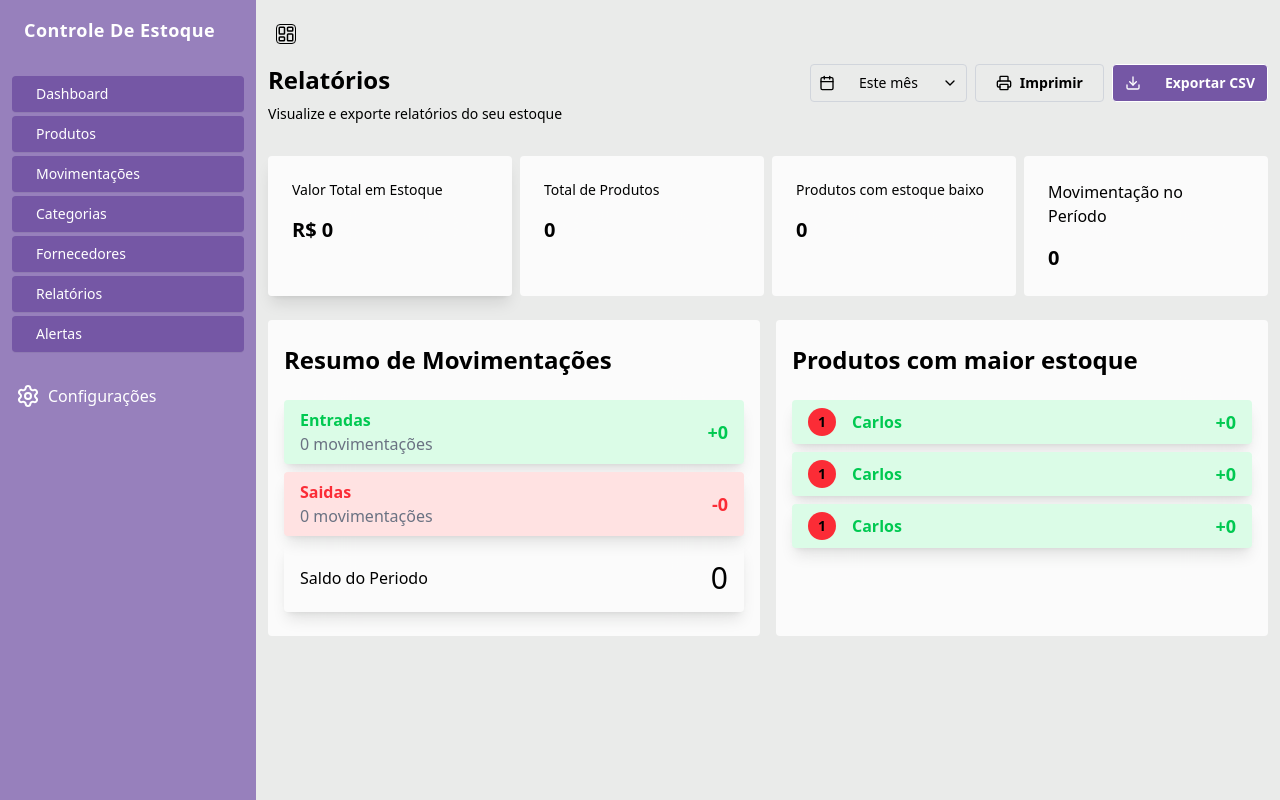
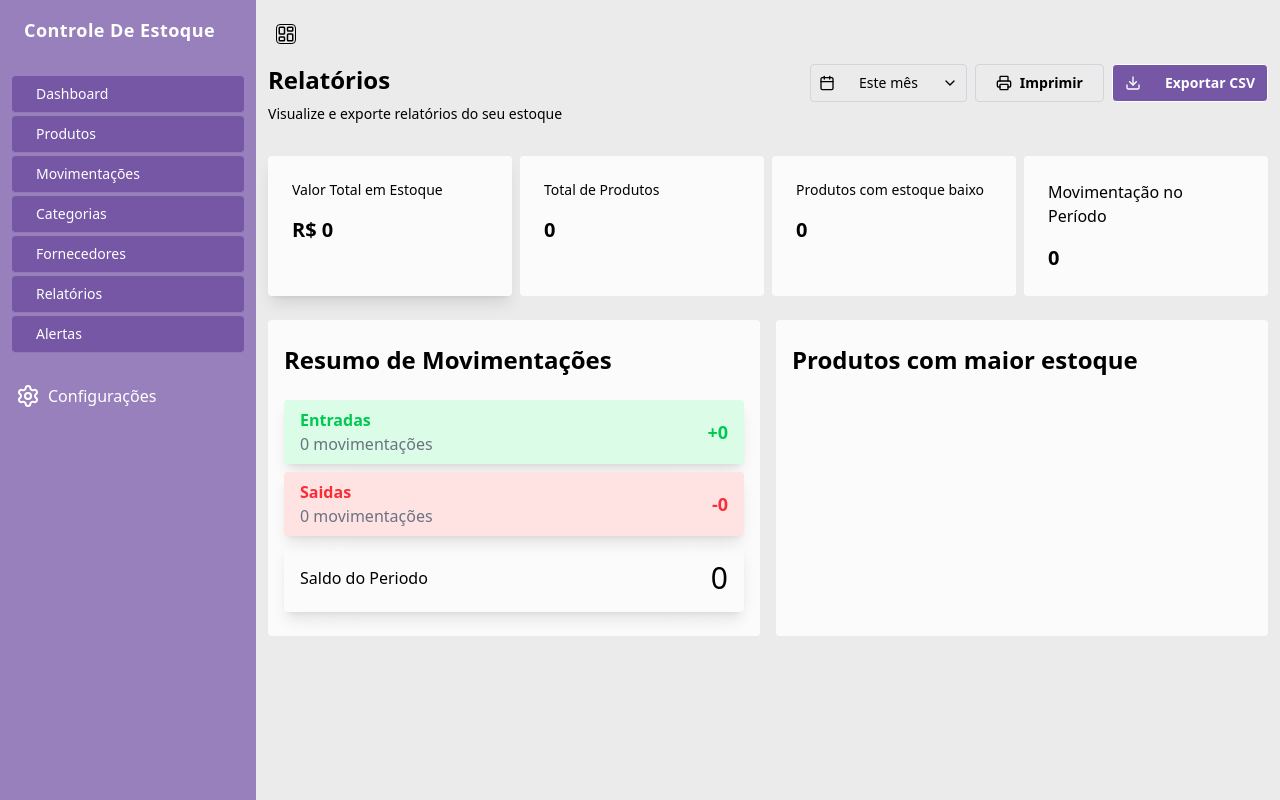
Before and after one commit to CarlosGonzaga11/controle-estoque, a React (Vite) app: page /relatorio in a window 1280 px wide. Built offline with nearby package versions, Linux system fonts and the light colour scheme.

Commit message:
feat:terminando dinamizacao da pagina relatorios

```diff
--- a/src/components/movements/ModalMovements.tsx
+++ b/src/components/movements/ModalMovements.tsx
@@ -58,6 +58,7 @@ export default function ModalMovements({ handleOpenModal }: ModalMove) {
     console.log("data", data);
     handleOpenModal();
   }
+
   const produtoSelecionado = watch("produto");
 
   const estoqueProdutoSelecionado = estoque.find(
--- /dev/null
+++ b/src/components/report/cardTopEstoque.tsx
@@ -0,0 +1,30 @@
+type CardTopEstoqueProps = {
+  nome: string;
+  estoqueProduto: number;
+  estoque_minimo: number;
+};
+
+export default function CardTopEstoque({
+  nome,
+  estoqueProduto,
+  estoque_minimo,
+}: CardTopEstoqueProps) {
+  const acimaDoMinimo = estoqueProduto > estoque_minimo;
+
+  return (
+    <div className="shadow-lg rounded p-3 flex justify-between items-center bg-white/90 backdrop-blur">
+      <div className="flex flex-col">
+        <span className="font-semibold text-gray-800">{nome}</span>
+        <span className="text-sm text-gray-500">Mínimo: {estoque_minimo}</span>
+      </div>
+
+      <div
+        className={`font-bold text-lg ${
+          acimaDoMinimo ? "text-green-600" : "text-red-600"
+        }`}
+      >
+        {estoqueProduto}
+      </div>
+    </div>
+  );
+}
--- a/src/pages/report.tsx
+++ b/src/pages/report.tsx
@@ -6,6 +6,8 @@ import { calcValorTotal } from "../utils/calcValor";
 import { useProducts } from "../hook/useProduct";
 import { useMovementsContext } from "../hook/useMovements";
 import { calcEstoque } from "../utils/calcEstoque";
+import CardAlertaEstoque from "../components/dashboard/CardAlertaEstoque";
+import CardTopEstoque from "../components/report/cardTopEstoque";
 export default function ReportPage() {
   const { products } = useProducts();
   const { movements } = useMovementsContext();
@@ -64,6 +66,33 @@ export default function ReportPage() {
   const saldoMovements = valorEntradaProdutos - valorSaidaProdutos;
 
   const estoque = calcEstoque(products, movements);
+
+  const produtoMaiorEstoque = products
+    .map((product) => {
+      const produtosEstoqe = estoque.find(
+        (est) => est.produto === product.nome
+      );
+      if (!produtosEstoqe) return null;
+      return {
+        id: product.id,
+        nome: product.nome,
+        qnt: produtosEstoqe.quantidade,
+        estoque_min: product.estoque_minimo,
+      };
+    })
+    .filter(
+      (
+        p
+      ): p is {
+        id: string;
+        nome: string;
+        qnt: number;
+        estoque_min: number;
+      } => p !== null
+    );
+
+  console.log("produtos com maior estoque", produtoMaiorEstoque);
+
   const produtosEmAlerta = products.filter((item) => {
     const estoqueProduto = estoque.find((e) => e.produto === item.nome);
     if (!estoqueProduto) return false;
@@ -177,7 +206,7 @@ export default function ReportPage() {
           <h3 className="mb-4 font-bold text-2xl">
             Produtos com maior estoque
           </h3>
-          <div className=" shadow-lg bg-green-100 rounded p-2 flex justify-between px-4 items-center">
+          {/* <div className=" shadow-lg bg-green-100 rounded p-2 flex justify-between px-4 items-center">
             <div className=" flex flex-row gap-4 items-center">
               <span className="bg-red-500 rounded-full p-1 px-2.5 font-bold text-sm">
                 1
@@ -186,27 +215,18 @@ export default function ReportPage() {
             </div>
 
             <div className="font-bold text-lg text-green-500">+0</div>
-          </div>
-          <div className="shadow-lg bg-green-100 rounded p-2 flex justify-between px-4 items-center">
-            <div className="flex flex-row gap-4 items-center">
-              <span className="bg-red-500 rounded-full p-1 px-2.5 font-bold text-sm">
-                1
-              </span>
-              <span className="font-bold text-green-500">Carlos</span>
-            </div>
-
-            <div className="font-bold text-lg text-green-500">+0</div>
-          </div>
-          <div className="shadow-lg bg-green-100 rounded p-2 flex justify-between px-4 items-center">
-            <div className=" flex flex-row gap-4 items-center">
-              <span className="bg-red-500 rounded-full p-1 px-2.5 font-bold text-sm">
-                1
-              </span>
-              <span className="font-bold text-green-500">Carlos</span>
-            </div>
-
-            <div className="font-bold text-lg text-green-500">+0</div>
-          </div>
+          </div> */}
+          {produtoMaiorEstoque
+            .sort((a, b) => b.qnt - a.qnt)
+            .slice(0, 3)
+            .map((produto) => (
+              <CardTopEstoque
+                key={produto.id}
+                nome={produto.nome}
+                estoqueProduto={produto.qnt}
+                estoque_minimo={produto.estoque_min}
+              />
+            ))}
         </div>
       </section>
     </div>
```
